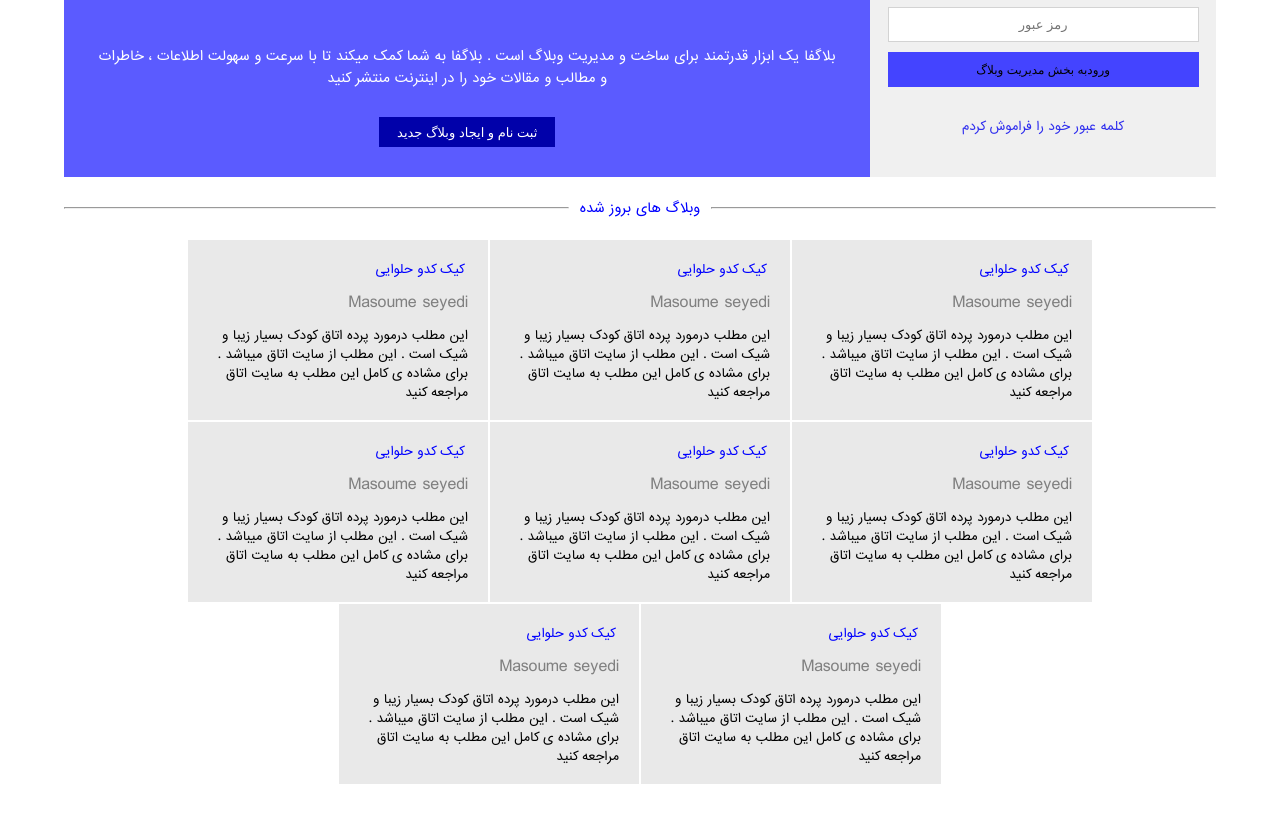
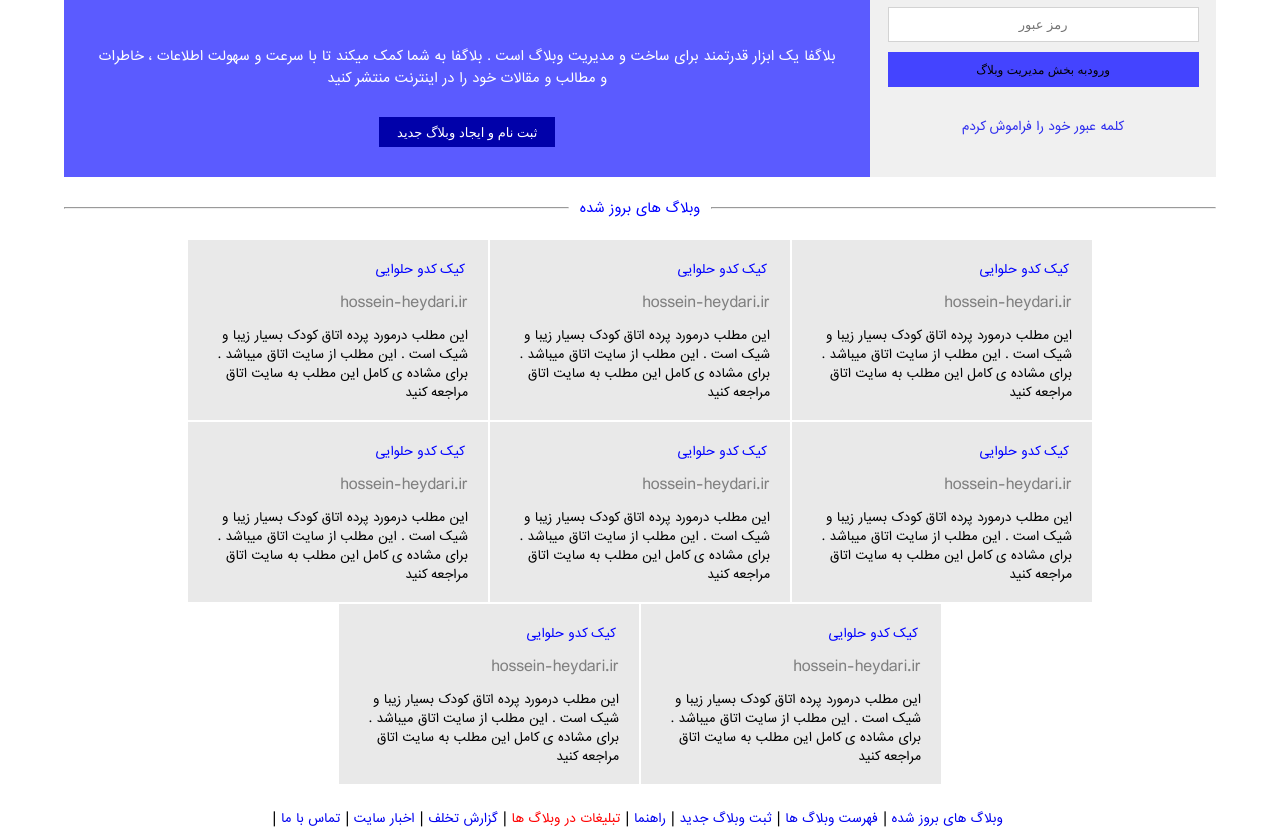
Before and after one commit to MasoomeSeyedi/first-proje, a plain HTML site: page index.html in a window 1280 px wide. Shown: the part 93-925 px from the top of the page. Before the commit the page ends 898 px from the top, so only its background shows below. Drawn offline with Linux system fonts and the light colour scheme.

Commit message:
responsive

```diff
--- a/index.html
+++ b/index.html
@@ -24,7 +24,7 @@
                 </div>
                 <div class="div-form">
                     <input type="text" placeholder="نام کاربری" class="input">
-                    <input type="password" placeholder="رمز عبور"class="input">
+                    <input type="password" placeholder="رمز عبور" class="input">
                     <button class="form-btn">ورودبه بخش مدیریت وبلاگ</button>
                     <a href="#" class="remember">کلمه عبور خود را فراموش کردم</a>
                 </div>
@@ -40,62 +40,74 @@
             <div class="div-box">
                 <div class="card">
                     <p class="card-title">کیک کدو حلوایی</p>
-                    <a href="#" class="card-link">Masoume seyedi</a>
+                    <a href="#" class="card-link">hossein-heydari.ir</a>
                     <p class="card-description">این مطلب درمورد پرده اتاق کودک
                         بسیار زیبا و شیک است . این مطلب از سایت اتاق میباشد .
                         برای مشاده ی کامل این مطلب به سایت اتاق مراجعه کنید</p>
                 </div>
                 <div class="card">
                     <p class="card-title">کیک کدو حلوایی</p>
-                    <a href="#" class="card-link">Masoume seyedi</a>
+                    <a href="#" class="card-link">hossein-heydari.ir</a>
                     <p class="card-description">این مطلب درمورد پرده اتاق کودک
                         بسیار زیبا و شیک است . این مطلب از سایت اتاق میباشد .
                         برای مشاده ی کامل این مطلب به سایت اتاق مراجعه کنید</p>
                 </div>
                 <div class="card">
                     <p class="card-title">کیک کدو حلوایی</p>
-                    <a href="#" class="card-link">Masoume seyedi</a>
+                    <a href="#" class="card-link">hossein-heydari.ir</a>
                     <p class="card-description">این مطلب درمورد پرده اتاق کودک
                         بسیار زیبا و شیک است . این مطلب از سایت اتاق میباشد .
                         برای مشاده ی کامل این مطلب به سایت اتاق مراجعه کنید</p>
                 </div>
                 <div class="card">
                     <p class="card-title">کیک کدو حلوایی</p>
-                    <a href="#" class="card-link">Masoume seyedi</a>
+                    <a href="#" class="card-link">hossein-heydari.ir</a>
                     <p class="card-description">این مطلب درمورد پرده اتاق کودک
                         بسیار زیبا و شیک است . این مطلب از سایت اتاق میباشد .
                         برای مشاده ی کامل این مطلب به سایت اتاق مراجعه کنید</p>
                 </div>
                 <div class="card">
                     <p class="card-title">کیک کدو حلوایی</p>
-                    <a href="#" class="card-link">Masoume seyedi</a>
+                    <a href="#" class="card-link">hossein-heydari.ir</a>
                     <p class="card-description">این مطلب درمورد پرده اتاق کودک
                         بسیار زیبا و شیک است . این مطلب از سایت اتاق میباشد .
                         برای مشاده ی کامل این مطلب به سایت اتاق مراجعه کنید</p>
                 </div>
                 <div class="card">
                     <p class="card-title">کیک کدو حلوایی</p>
-                    <a href="#" class="card-link">Masoume seyedi</a>
+                    <a href="#" class="card-link">hossein-heydari.ir</a>
                     <p class="card-description">این مطلب درمورد پرده اتاق کودک
                         بسیار زیبا و شیک است . این مطلب از سایت اتاق میباشد .
                         برای مشاده ی کامل این مطلب به سایت اتاق مراجعه کنید</p>
                 </div>
                 <div class="card">
                     <p class="card-title">کیک کدو حلوایی</p>
-                    <a href="#" class="card-link">Masoume seyedi</a>
+                    <a href="#" class="card-link">hossein-heydari.ir</a>
                     <p class="card-description">این مطلب درمورد پرده اتاق کودک
                         بسیار زیبا و شیک است . این مطلب از سایت اتاق میباشد .
                         برای مشاده ی کامل این مطلب به سایت اتاق مراجعه کنید</p>
                 </div>
                 <div class="card">
                     <p class="card-title">کیک کدو حلوایی</p>
-                    <a href="#" class="card-link">Masoume seyedi</a>
+                    <a href="#" class="card-link">hossein-heydari.ir</a>
                     <p class="card-description">این مطلب درمورد پرده اتاق کودک
                         بسیار زیبا و شیک است . این مطلب از سایت اتاق میباشد .
                         برای مشاده ی کامل این مطلب به سایت اتاق مراجعه کنید</p>
                 </div>
 
             </div>
+            <div class="footer">
+                <ul>| <a href="#"> <li>تماس با ما</li> </a>|
+                    <a href="#"><li>اخبار سایت</li></a>|
+                    <a href="#"><li>گزارش تخلف</li> </a>|
+                    <a href="#" style="color: red;"><li>تبلیغات در وبلاگ ها</li></a>|
+                    <a href="#"> <li>راهنما</li> </a>|
+                    <a href="#"><li>ثبت وبلاگ جدید</li> </a>|
+                    <a href="#"> <li>فهرست وبلاگ ها</li>        </a>|
+                    <a href="#">   <li>وبلاگ های بروز شده</li>
+                    </a>
+                </ul>
+            </div>
 
         </div>
     </body>
--- a/styles.css
+++ b/styles.css
@@ -184,3 +184,57 @@ hr{
     font-size: 12px;
     margin: 10px;
 }
+.footer
+{
+    width: 100%;
+
+}
+.footer ul
+{
+    display: flex;
+    flex-direction: row;
+    justify-content: center;
+    align-items: center;
+}
+.footer ul li{
+    list-style-type: none;
+    font-size: 12px;
+    margin: 0 5px;
+}
+@media screen and (max-width:900px)
+{
+    .contact
+    {
+    /*کمتر از 900 پیکسل*/
+
+     display: flex;
+    flex-direction:column;
+    margin-top: 20px;
+    align-items: center;
+
+    }
+    .div-title ,
+    .div-form
+    {
+        width: 100%;
+
+    }
+    .div-title
+    {
+        padding:70px;
+    }
+    .header img
+    {
+        display: none;
+    }
+    .weblog-title
+    {
+        margin-top: 100px;
+    }
+
+}
+@media screen and (max-width: 1230px) {
+    .footer {
+        display: none;
+    }
+}
```
